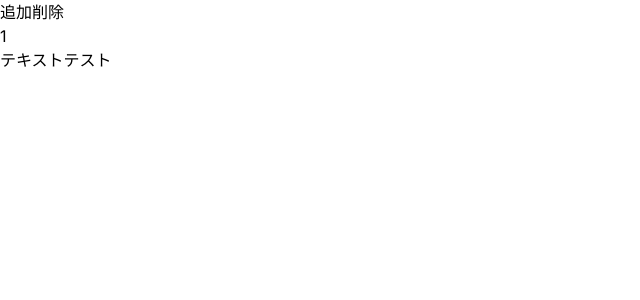
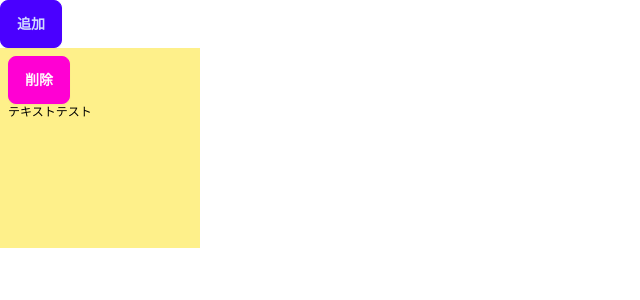
Before and after one commit to sasa0330/fusen, a Next.js app: page / in a window 1280 px wide. Both pictures are taken after a click on the button "追加". Shown: the top 300 px of the page, without its empty margins (0-640 px from the left). Built offline with nearby package versions, Linux system fonts and the light colour scheme.

Commit message:
feat: カードのスタイル整えたりちょびっと

```diff
--- a/src/app/page.tsx
+++ b/src/app/page.tsx
@@ -1,15 +1,19 @@
 "use client";
 
+import Card from "@/components/Card";
+import { Button } from "@/components/atoms/Button";
 import { useCards } from "@/state/CardsContext";
 import { useCardsDispatch } from "@/state/cardRerducer";
+import { useState } from "react";
 
 export default function Home() {
   const cards = useCards();
   const cardsDispatch = useCardsDispatch();
 
+  const [deleteTarget, setDeleteTarget] = useState<number>(0);
   return (
     <main>
-      <button
+      <Button
         onClick={() =>
           cards &&
           cardsDispatch({
@@ -22,14 +26,13 @@ export default function Home() {
         }
       >
         追加
-      </button>
-      <button onClick={() => console.log("削除")}>削除</button>
+      </Button>
+
       <div>
         {cards &&
           cards.map((card) => (
             <div key={card.id}>
-              <div>{card.id}</div>
-              <div>{card.text}</div>
+              <Card id={card.id}>{card.text}</Card>
             </div>
           ))}
       </div>
--- /dev/null
+++ b/src/components/Card.tsx
@@ -0,0 +1,47 @@
+import { useCardsDispatch } from "@/state/cardRerducer";
+import React, { useState } from "react";
+import { Button } from "./atoms/Button";
+
+function Card({ id, children }: { id: number; children: string }) {
+  const [isEdit, setIsEdit] = useState<boolean>(false);
+  const cardsDispatch = useCardsDispatch();
+
+  return (
+    <div className="w-[200px] h-[200px] bg-yellow-200 p-2 mb-2">
+      <Button
+        variable="secondary"
+        onClick={() =>
+          cardsDispatch({
+            type: "DELETE",
+            payload: {
+              id: Number(id),
+            },
+          })
+        }
+      >
+        削除
+      </Button>
+      <div className="w-[168px] h-[139px] text-black text-xs">
+        {isEdit ? (
+          <textarea
+            autoFocus={true}
+            onBlur={(e) => {
+              setIsEdit(false);
+              cardsDispatch({
+                type: "UPDATE",
+                payload: {
+                  id: id,
+                  text: e.target.value,
+                },
+              });
+            }}
+          />
+        ) : (
+          <div onClick={() => setIsEdit(true)}>{children}</div>
+        )}
+      </div>
+    </div>
+  );
+}
+
+export default Card;
--- /dev/null
+++ b/src/components/atoms/Button.tsx
@@ -0,0 +1,19 @@
+import { ReactElement } from "react";
+
+type Props = JSX.IntrinsicElements["button"] & BaseProps;
+type BaseProps = {
+  variable?: "primary" | "secondary";
+};
+export const Button = ({ variable = "primary", children, ...props }: Props) => {
+  let variableClass = "btn-primary";
+  switch (variable) {
+    case "secondary":
+      variableClass = "btn-secondary";
+      break;
+  }
+  return (
+    <button className={`btn ${variableClass}`} {...props}>
+      {children}
+    </button>
+  );
+};
--- a/src/state/cardRerducer.ts
+++ b/src/state/cardRerducer.ts
@@ -6,22 +6,47 @@ type Action =
       payload: CardType;
     }
   | {
+      type: "UPDATE";
+      payload: CardType;
+    }
+  | {
       type: "DELETE";
-      payload: CardType;
+      payload: Omit<CardType, "text">;
     };
 
 export const cardsReducer = (state: CardsType, action: Action) => {
   const { type, payload } = action;
   const copyState = state.slice();
   switch (type) {
-    case "ADD":
+    case "ADD": {
       copyState.push({
         id: payload.id,
         text: payload.text,
       });
       return copyState;
-    case "DELETE":
-      return copyState;
+    }
+    case "UPDATE": {
+      const result = copyState.map((card) => {
+        if (card.id === payload.id) {
+          return {
+            id: payload.id,
+            text: payload.text,
+          };
+        } else {
+          return card;
+        }
+      });
+      return result;
+    }
+    case "DELETE": {
+      const result = copyState.filter((card) => {
+        if (card.id !== payload.id) {
+          return card;
+        }
+      });
+
+      return result;
+    }
     default:
       console.log("登録されていないアクションタイプ...");
       return state;
--- a/tailwind.config.ts
+++ b/tailwind.config.ts
@@ -1,20 +1,20 @@
-import type { Config } from 'tailwindcss'
+import type { Config } from "tailwindcss";
 
 const config: Config = {
   content: [
-    './src/pages/**/*.{js,ts,jsx,tsx,mdx}',
-    './src/components/**/*.{js,ts,jsx,tsx,mdx}',
-    './src/app/**/*.{js,ts,jsx,tsx,mdx}',
+    "./src/pages/**/*.{js,ts,jsx,tsx,mdx}",
+    "./src/components/**/*.{js,ts,jsx,tsx,mdx}",
+    "./src/app/**/*.{js,ts,jsx,tsx,mdx}",
   ],
   theme: {
     extend: {
       backgroundImage: {
-        'gradient-radial': 'radial-gradient(var(--tw-gradient-stops))',
-        'gradient-conic':
-          'conic-gradient(from 180deg at 50% 50%, var(--tw-gradient-stops))',
+        "gradient-radial": "radial-gradient(var(--tw-gradient-stops))",
+        "gradient-conic":
+          "conic-gradient(from 180deg at 50% 50%, var(--tw-gradient-stops))",
       },
     },
   },
-  plugins: [],
-}
-export default config
+  plugins: [require("daisyui")],
+};
+export default config;
```
Also changed, not shown: package.json (+6 -5 lines), 1 other file (tests, documents, lock files or other folders).
